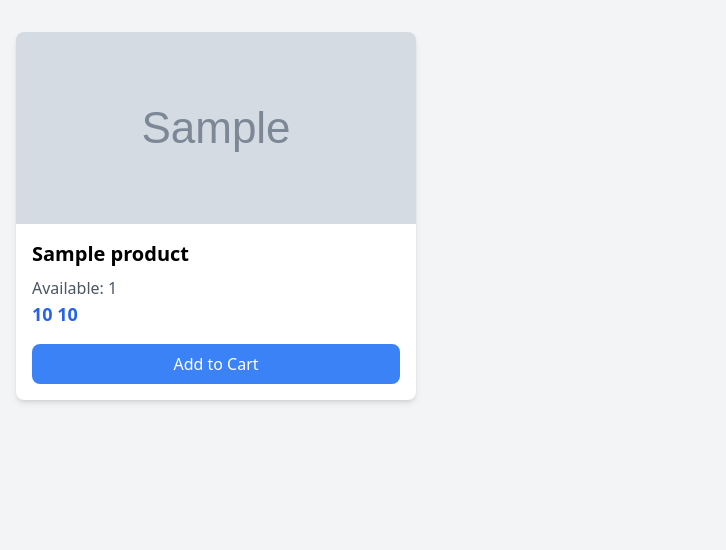
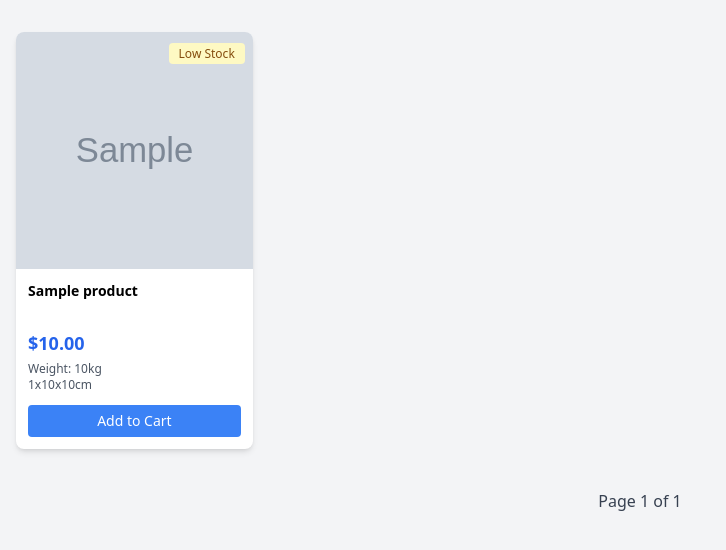
Before and after one commit to kyan12/locoganga, a Flask app: template app/templates/main/index.html in a window 1280 px wide. Shown: the part 72-622 px from the top of the page, without its empty margins (0-726 px from the left). Run offline with Flask 3, Linux system fonts and the light colour scheme; the template is opened without the code that fills it: most values are stand-ins (such as "Sample title", 1, 10 or a date in 2020); grey boxes marked "Sample" are stand-in pictures; some libraries are stand-ins or nearby versions.

Commit message:
add fixed paginated home page

```diff
--- a/app/templates/main/index.html
+++ b/app/templates/main/index.html
@@ -9,7 +9,7 @@
         <div class="relative">
             <button
                 @click="fetch('/cart').then(r => r.json()).then(data => cart = data.items)"
-                class="bg-blue-500 text-white px-4 py-2 rounded-lg">
+                class="bg-blue-500 text-white px-4 py-2 rounded-lg hover:bg-blue-600 transition">
                 Cart
                 <span x-text="cart.length"
                       class="absolute -top-2 -right-2 bg-red-500 text-white rounded-full w-6 h-6 flex items-center justify-center text-sm">
@@ -25,51 +25,96 @@
     {% endif %}
 
    <!-- Products Grid -->
-    <div class="grid grid-cols-1 md:grid-cols-2 lg:grid-cols-3 gap-6">
+<div class="grid grid-cols-2 sm:grid-cols-3 lg:grid-cols-4 xl:grid-cols-5 gap-4 mb-8">
     {% for product in products %}
-        <div class="bg-white rounded-lg shadow-md overflow-hidden">
-            {% if product.imgList %}
-            <img src="{{ product.imgList[0] }}" alt="{{ product.title }}"
-                 class="w-full h-48 object-cover">
-            {% endif %}
-            <div class="p-4">
-                <h2 class="text-xl font-semibold mb-2">{{ product.title }}</h2>
-                <div class="mb-4">
-                    <p class="text-gray-600">Available: {{ product.totalInventory }}</p>
-                    {% if product.SKUList %}
-                    <p class="text-lg font-bold text-blue-600">
-                        {{ product.SKUList[0].supplyPrice }} {{ product.SKUList[0].retailPriceCode }}
-                    </p>
+    <div class="bg-white rounded-lg shadow-md overflow-hidden hover:shadow-lg transition-shadow">
+        <!-- Product Image -->
+        <div class="relative pt-[100%]">  <!-- This creates a square aspect ratio -->
+            <img src="{{ product.thumbnail }}"
+                 alt="{{ product.title }}"
+                 class="absolute top-0 left-0 w-full h-full object-cover"
+                 onerror="this.src='https://via.placeholder.com/400x400?text=No+Image'">
+
+            <!-- Stock Status Badge -->
+            <div class="absolute top-2 right-2">
+                {% if product.totalInventory > 20 %}
+                    <span class="bg-green-100 text-green-800 text-xs font-medium px-2.5 py-0.5 rounded">In Stock</span>
+                {% elif product.totalInventory > 0 %}
+                    <span class="bg-yellow-100 text-yellow-800 text-xs font-medium px-2.5 py-0.5 rounded">Low Stock</span>
+                {% else %}
+                    <span class="bg-red-100 text-red-800 text-xs font-medium px-2.5 py-0.5 rounded">Out of Stock</span>
                 {% endif %}
             </div>
+        </div>
+
+        <div class="p-3">  <!-- Reduced padding for tighter layout -->
+            <!-- Title -->
+            <h2 class="text-sm font-semibold mb-2 line-clamp-2 h-10" title="{{ product.title }}">
+                {{ product.title }}
+            </h2>
+
+            <!-- Product Details -->
+            <div class="space-y-1 mb-3">  <!-- Reduced spacing -->
                 {% if product.SKUList %}
+                    {% set sku = product.SKUList[0] %}
+                    <!-- Price -->
+                    <div class="text-lg font-bold text-blue-600">
+                        ${{ "%.2f"|format(sku.supplyPrice) }}
+                    </div>
+
+                    <!-- Product Specs -->
+                    <div class="text-xs text-gray-600">
+                        <p>Weight: {{ sku.weight }}kg</p>
+                        <p>{{ sku.length }}x{{ sku.width }}x{{ sku.height }}cm</p>
+                    </div>
+                {% endif %}
+            </div>
+
+            <!-- Add to Cart Button -->
+            {% if product.SKUList and product.totalInventory > 0 %}
                 <button
                     @click="fetch('/cart/add', {
                         method: 'POST',
                         headers: {'Content-Type': 'application/json'},
-                        body: JSON.stringify({sku: '{{ product.SKUList[0].SKU }}'})
-                    }).then(() => cart.push({sku: '{{ product.SKUList[0].SKU }}', quantity: 1}))"
-                    class="w-full bg-blue-500 text-white px-4 py-2 rounded-lg hover:bg-blue-600 transition">
+                        body: JSON.stringify({
+                            sku: '{{ product.SKUList[0].SKU }}',
+                            spu: '{{ product.SPU }}',
+                            title: '{{ product.title }}'
+                        })
+                    }).then(() => cart.push({
+                        sku: '{{ product.SKUList[0].SKU }}',
+                        quantity: 1
+                    }))"
+                    class="w-full bg-blue-500 text-white px-3 py-1.5 rounded hover:bg-blue-600 transition text-sm">
                     Add to Cart
+                </button>
+            {% else %}
+                <button
+                    disabled
+                    class="w-full bg-gray-300 text-gray-500 px-3 py-1.5 rounded cursor-not-allowed text-sm">
+                    Out of Stock
                 </button>
             {% endif %}
         </div>
     </div>
     {% endfor %}
 </div>
-
     <!-- Pagination -->
     <div class="mt-8 flex justify-center space-x-4">
         {% if pagination.page > 1 %}
         <a href="?page={{ pagination.page - 1 }}"
-           class="px-4 py-2 bg-blue-500 text-white rounded-lg hover:bg-blue-600">
+           class="px-4 py-2 bg-blue-500 text-white rounded-lg hover:bg-blue-600 transition">
             Previous
         </a>
         {% endif %}
 
+        <span class="px-4 py-2 text-gray-700">
+            Page {{ pagination.page }} of {{ pagination.total_pages }}
+        </span>
+
         {% if pagination.page < pagination.total_pages %}
         <a href="?page={{ pagination.page + 1 }}"
-           class="px-4 py-2 bg-blue-500 text-white rounded-lg hover:bg-blue-600">
+           class="px-4 py-2 bg-blue-500 text-white rounded-lg hover:bg-blue-600 transition">
             Next
         </a>
         {% endif %}
--- a/config.py
+++ b/config.py
@@ -26,5 +26,5 @@
         'base_url': 'https://openapi.wanyilian.com/cedpopenapi/service',
         'app_key': os.environ.get('WANYILIAN_APP_KEY', 'your_app_key'),
         'token': os.environ.get('WANYILIAN_TOKEN', 'your_token'),
-        'platform': 'SELLERERP'
+        'platform': 'OWNERERP'
     }
```
Also changed, not shown: app/blueprints/main.py (+105 -71 lines). Lines whose indentation alone changed are shown as unchanged.
